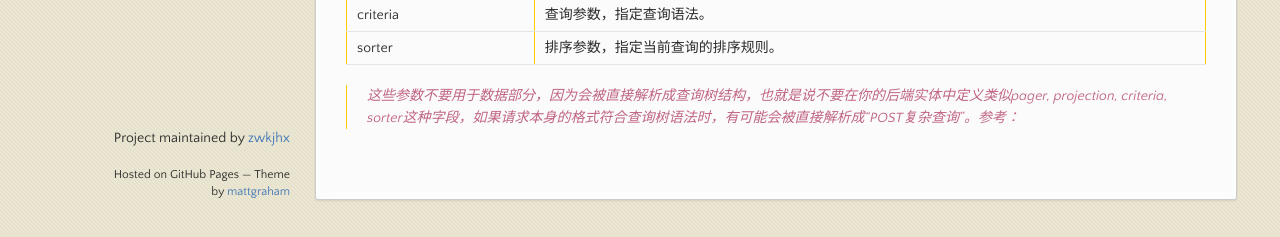
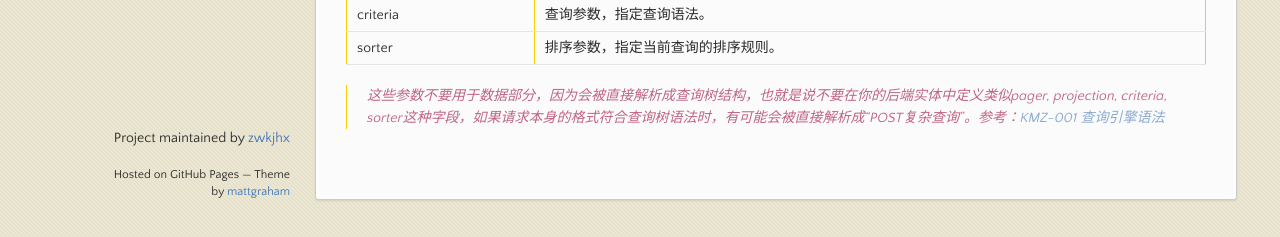
Before and after one commit to zwkjhx/ox-doc, a Jekyll site: the page built from utility-x/3-zero-uizhong-de-ux/uxi-001-uxajaxxxx.md, in a window 1280 px wide and 900 px high, scrolled down 2856 px. Shown: the part 660-897 px from the top of the window. Built offline with Jekyll 4.4.1, drawn with Linux system fonts in a browser that asks for light colours; our own code applies the rules of GitHub Pages for plain Markdown files.

Commit message:
Updates utility-x/3-zero-uizhong-de-ux/uxi-001-uxajaxxxx.md
Auto commit by GitBook Editor

```diff
--- a/utility-x/3-zero-uizhong-de-ux/uxi-001-uxajaxxxx.md
+++ b/utility-x/3-zero-uizhong-de-ux/uxi-001-uxajaxxxx.md
@@ -152,4 +152,4 @@ Ux.ajaxPut("/api/:appId/point/types",{
 | criteria | 查询参数，指定查询语法。 |
 | sorter | 排序参数，指定当前查询的排序规则。 |
 
-> 这些参数不要用于数据部分，因为会被直接解析成查询树结构，也就是说不要在你的后端实体中定义类似pager, projection, criteria, sorter这种字段，如果请求本身的格式符合查询树语法时，有可能会被直接解析成“POST复杂查询”。参考：
+> 这些参数不要用于数据部分，因为会被直接解析成查询树结构，也就是说不要在你的后端实体中定义类似pager, projection, criteria, sorter这种字段，如果请求本身的格式符合查询树语法时，有可能会被直接解析成“POST复杂查询”。参考：[KMZ-001 查询引擎语法](/uniform-documentation/zerohe-xin-li-lun/kmz-001-cha-xun-yin-qing-yu-fa.md)
```
